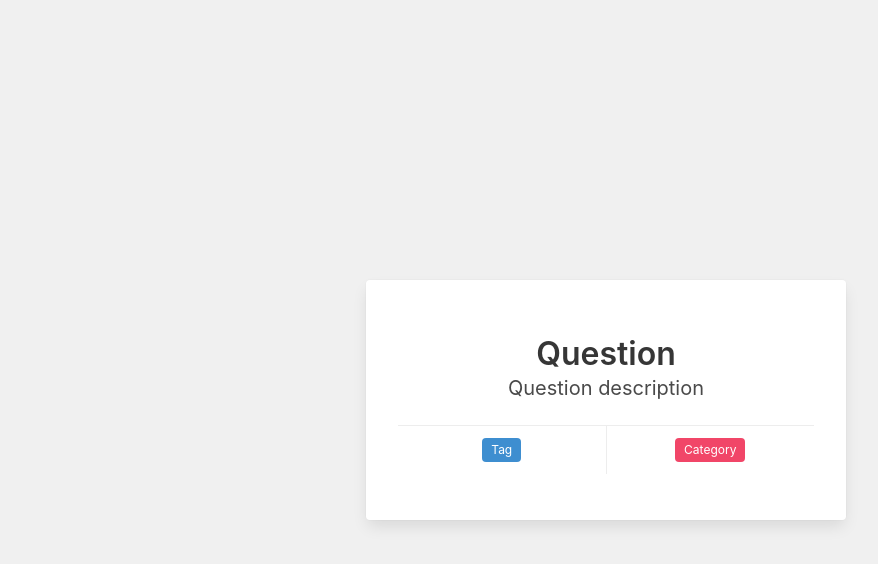
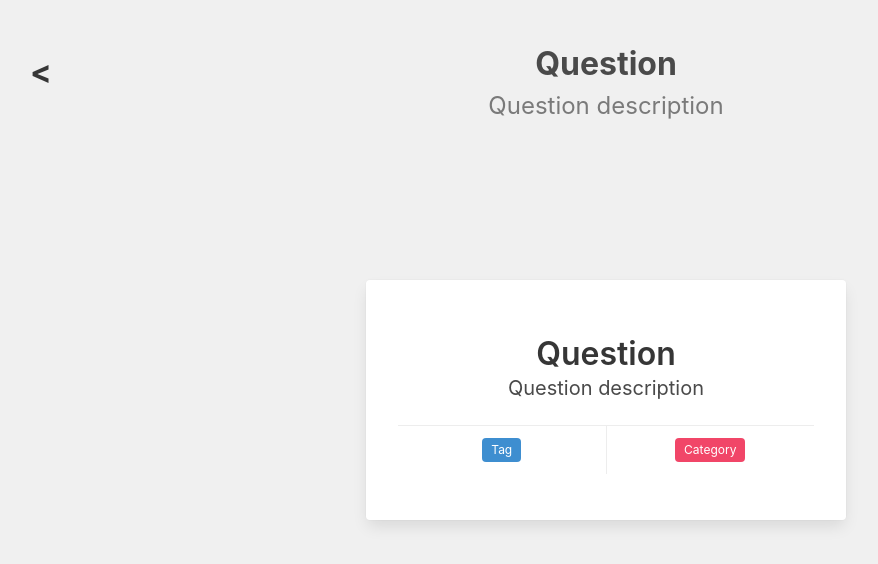
Before and after one commit to ShinyRa/even-studeren, a React (Vite) app: page /#/quiz in a window 1280 px wide. Shown: the top 564 px of the page, without its empty margins (34-912 px from the left). Built offline with nearby package versions, Linux system fonts and the light colour scheme; a web font is replaced by a local one.

Commit message:
feat: Added navigation + context to change page title

```diff
--- /dev/null
+++ b/src/components/navigation/Header.tsx
@@ -0,0 +1,34 @@
+import { useContext } from 'react'
+import { Link } from "react-router-dom"
+import { HeaderContext } from './HeaderContextProvider'
+
+import './header.scss'
+
+const Header = () => {
+    const headerContext = useContext(HeaderContext)
+
+    return (
+        <nav className="navbar is-transparent is-fixed-top" role="navigation" aria-label="main navigation">
+            <div className="navbar-back">
+                <Link onClick={(e) => {
+                    e.preventDefault();
+                    navigate(-1);
+                }}>
+                    <button className="button">{"<"}</button>
+                </Link>
+            </div>
+            <div className="navbar-menu">
+                <div className="navbar-item title">
+                    <h2>
+                        {headerContext.data.title}
+                    </h2>
+                    <h3>
+                        {headerContext.data.subtitle}
+                    </h3>
+                </div>
+            </div>
+        </nav>
+    )
+}
+
+export default Header
--- /dev/null
+++ b/src/components/navigation/HeaderContextProvider.tsx
@@ -0,0 +1,15 @@
+import { createContext, useState } from "react"
+
+export const HeaderContext = createContext(null)
+
+const HeaderContextProvider = (props) => {
+    const [data, setData] = useState({title: "Quiz card", subtitle: "test"})
+
+    return (
+        <HeaderContext.Provider value={{data: data, setData: (data) => setData(data)}}>
+            {props.children}
+        </HeaderContext.Provider>
+    )
+}
+
+export default HeaderContextProvider
--- /dev/null
+++ b/src/components/navigation/header.scss
@@ -0,0 +1,28 @@
+.navbar {
+    background-color: transparent;
+    padding: 2rem;
+    position: relative;
+    .navbar-menu {
+        justify-content: center;
+    }
+    .navbar-back {
+        position: absolute;
+    }
+    button {
+        background-color: #F0F0F0;
+        font-weight: bold;
+        font-size: 2rem;
+        border: none;
+    }
+    .title {
+        display: flex;
+        flex-direction: column;
+        h2 {
+            font-weight: bold;
+        }
+        h3 {
+            color: #7A7A7A;
+            font-size: 1.5rem;
+        }
+    }
+}
--- a/src/components/quizcard/QuizCard.tsx
+++ b/src/components/quizcard/QuizCard.tsx
@@ -1,13 +1,19 @@
 import { QuizCardType } from "./QuizCardType";
-import { useState } from "react";
+import { useContext, useEffect, useState } from "react";
 import { CSSTransition } from 'react-transition-group'
 
 import './quizcard.scss'
 import './flip-transition.scss'
+import { HeaderContext } from "../navigation/HeaderContextProvider";
 
 const QuizCard = ({card}: QuizCardType) => {
 
     const [showFront, setShowFront] = useState(true)
+    const headerContext = useContext(HeaderContext)
+
+    useEffect(() => {
+        headerContext.setData({title: card.questionTitle, subtitle: card.questionDescription})
+    }, [card])
 
     return (
         <CSSTransition
@@ -51,12 +57,12 @@ const QuizCard = ({card}: QuizCardType) => {
                         <p className="card-footer-item">
                             {card.tags.map(({ identifier }) => (
                                 <span className="tag is-info" key={identifier}>{identifier}</span>
-                                ))}
+                            ))}
                         </p>
                         <p className="card-footer-item">
                             {card.categories.map(({ identifier }) => (
                                 <span className="tag is-danger" key={identifier}>{identifier}</span>
-                                ))}
+                            ))}
                         </p>
                     </footer>
                 </div>
--- a/src/router/Router.tsx
+++ b/src/router/Router.tsx
@@ -4,7 +4,7 @@ import {
   RouterProvider,
 } from "react-router-dom";
 import App from '../App';
-import NotFound from "../NotFound";
+import NotFound from "./routes/NotFound";
 import QuizCardPage from "./routes/quizcard/QuizCardPage";
 
 function Router() {
@@ -26,6 +26,7 @@ function Router() {
   },
 ]);
 
+
   return (
     <RouterProvider router={router} />
   )
--- a/src/NotFound.tsx
+++ b/src/router/routes/NotFound.tsx
@@ -1,4 +1,4 @@
-import './App.css'
+import '../../App.css'
 
 function NotFound() {
   return (
--- a/src/router/routes/quizcard/QuizCardPage.tsx
+++ b/src/router/routes/quizcard/QuizCardPage.tsx
@@ -1,6 +1,8 @@
 import { useState } from 'react'
 import { QuizCardType } from '../../../components/quizcard/QuizCardType'
 import QuizCard from '../../../components/quizcard/QuizCard'
+import Header from '../../../components/navigation/Header'
+import HeaderContextProvider from '../../../components/navigation/HeaderContextProvider'
 
 function QuizCardPage() {
     const [quizCard] = useState<QuizCardType>({
@@ -14,7 +16,10 @@ function QuizCardPage() {
     })
 
     return (
-        <QuizCard card={quizCard} />
+        <HeaderContextProvider>
+            <Header />
+            <QuizCard card={quizCard} />
+        </HeaderContextProvider>
     )
 }
 
```
